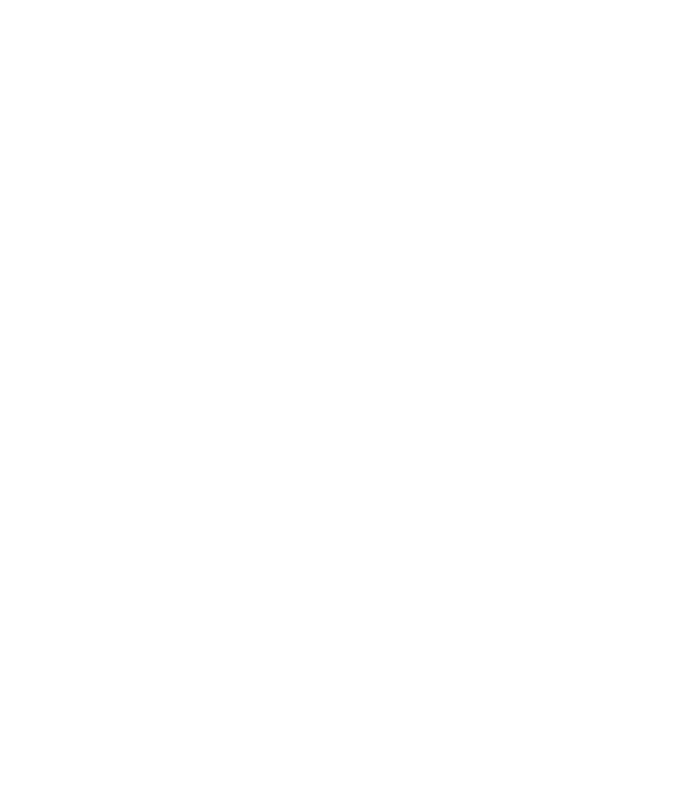
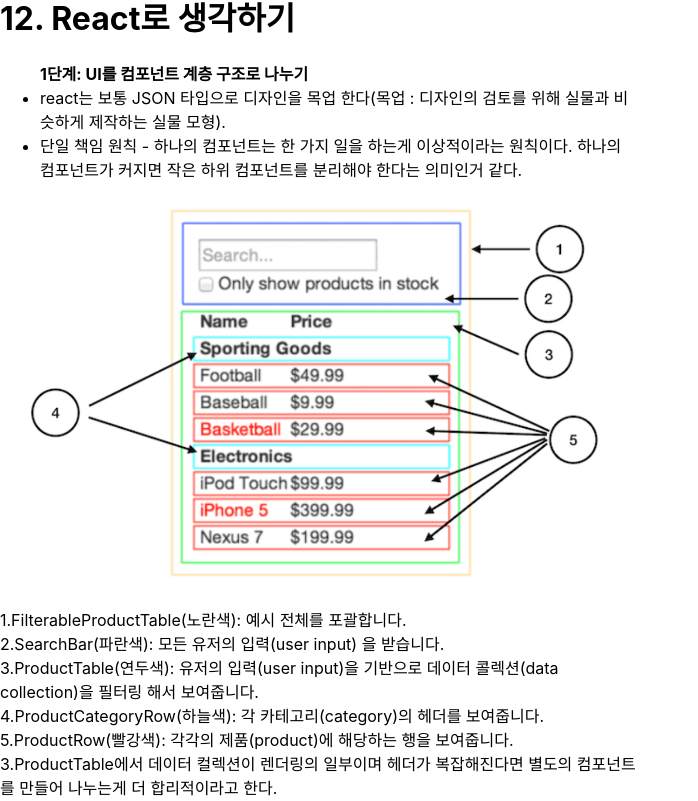
Before and after one commit to gitteration/reactStart, a React (Create React App) app: page / in a window 1280 px wide. Shown: the part 2479-3280 px from the top of the page, without its empty margins (0-698 px from the left). Before the commit the page ends 2451 px from the top, so only its background shows below. Built offline with nearby package versions, Linux system fonts and the light colour scheme.

Commit message:
chapter 12 ongoing

```diff
--- a/src/App.1.css
+++ b/src/App.1.css
@@ -35,3 +35,7 @@
     transform: rotate(360deg);
   }
 }
+
+img {
+  width: 100%
+}
--- a/src/App.1.js
+++ b/src/App.1.js
@@ -444,9 +444,57 @@
 		)
 	}
 
+	/**
+	 * 11. 합성 vs 상속 END
+	 */
 
 	/**
-	 * 11. 합성 vs 상속 END
+	 * 12. React로 생각하기 START
+	 */
+
+	function Chapter12(){
+		return (
+			<div>
+				<h1>12. React로 생각하기</h1>
+				<ul>
+					<strong>1단계: UI를 컴포넌트 계층 구조로 나누기</strong>
+					<li>
+						react는 보통 JSON 타입으로 디자인을 목업 한다(목업 : 디자인의 검토를 위해 실물과 비슷하게 제작하는 실물 모형).
+					</li>
+					<li>
+						단일 책임 원칙 - 하나의 컴포넌트는 한 가지 일을 하는게 이상적이라는 원칙이다. 하나의 컴포넌트가 커지면 작은 하위 컴포넌트를 분리해야 한다는 의미인거 같다.
+					</li>
+				</ul>
+				<img src='/img/chapter12_img1.png'/>
+				<p>
+					1.FilterableProductTable(노란색): 예시 전체를 포괄합니다.<br/>
+					2.SearchBar(파란색): 모든 유저의 입력(user input) 을 받습니다.<br/>
+					3.ProductTable(연두색): 유저의 입력(user input)을 기반으로 데이터 콜렉션(data collection)을 필터링 해서 보여줍니다.<br/>
+					4.ProductCategoryRow(하늘색): 각 카테고리(category)의 헤더를 보여줍니다.<br/>
+					5.ProductRow(빨강색): 각각의 제품(product)에 해당하는 행을 보여줍니다.<br/>
+					3.ProductTable에서 데이터 컬렉션이 렌더링의 일부이며 헤더가 복잡해진다면 별도의 컴포넌트를 만들어 나누는게 더 합리적이라고 한다.
+				</p>
+				<br/>
+				<br/>
+				<strong>2단계: React로 정적인 버전 만들기</strong>
+				<p>
+					정적으로 만드는 것은 생각을 적게 타이핑은 많이 필요로 하니깐 함 노가다 뛰어보라는거 같다.<br/>
+					그러면 나중에 반대로 동적으로 만드는 것을 필요로 할 것 이니(물론 무조건은 아니다. 간단한 홈페이지는 오히려 정적으로 간단히 만드는게 더 효율적일 것 이다.)<br/>
+					근데 정적으로 만들 때에는 state를 사용하지 말라고 한다.<br/>
+					이유는 state는 오직 상호작용을 위해 동적으로 만들기 위해서 이니<br/>
+					<br/>
+					앱을 만들 때 하양식 또는 상향식이 있다고 한다.<br/>
+					하양식은 5.ProductRow 만드는 것을 의미하고 상향식은 반대로 1.FilterableProductTable 부터 만드는 것을 의미한다.<br/>
+					리액트는 단방향 바인딩을 사용한다.<br/>
+				</p>
+			</div>
+		)
+	}
+
+
+
+	/**
+	 * 12. React로 생각하기 END
 	 */
 
 	return (
@@ -465,6 +513,7 @@
 			<NameForm />
 			<Calculator />
 			<WelcomeDialog />
+			<Chapter12 />
 		</div>
 	);
 }
```
Also changed, not shown: public/img/chapter12_img1.png (added).
